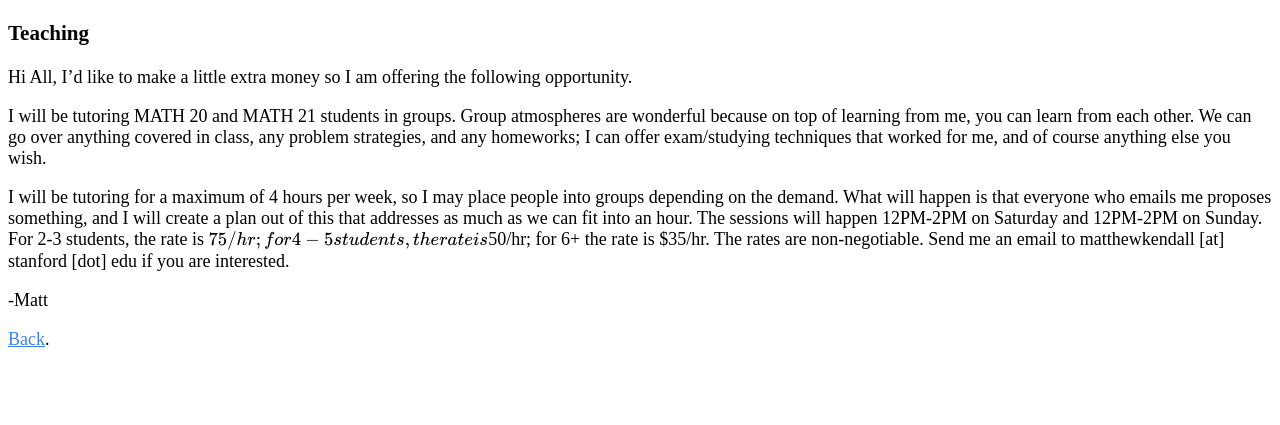
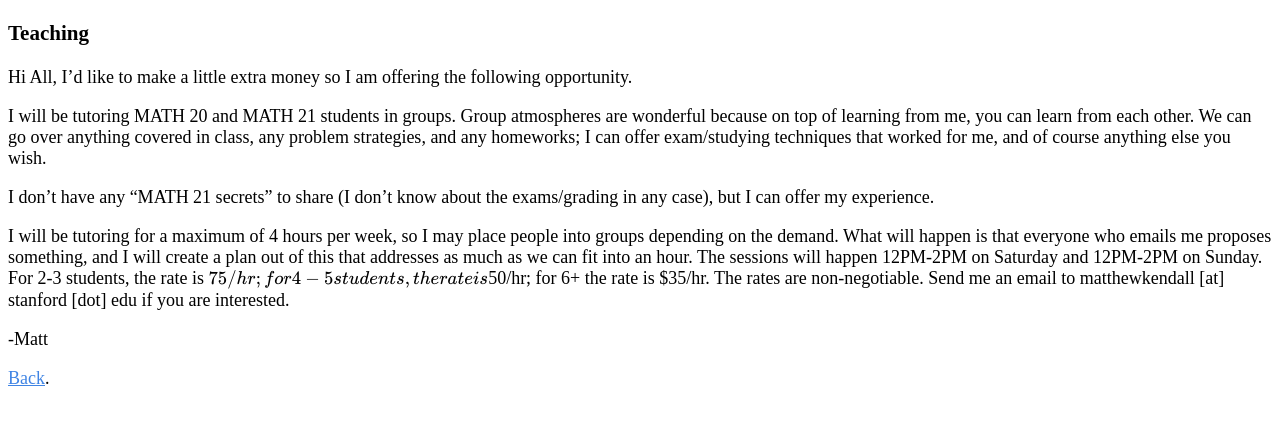
Before and after one commit to matthewkendall/matthewkendall.github.io, a Jekyll site: the page built from tutoring.md, in a window 1280 px wide. Shown: the top 425 px of the page. Built offline with Jekyll 4.4.1, drawn with Linux system fonts in a browser that asks for light colours; our own code applies the rules of GitHub Pages for plain Markdown files; formulas are drawn with MathJax 3.

Commit message:
Update tutoring.md

```diff
--- a/tutoring.md
+++ b/tutoring.md
@@ -4,6 +4,8 @@ Hi All, I’d like to make a little extra money so I am offering the following o
 
 I will be tutoring MATH 20 and MATH 21 students in groups. Group atmospheres are wonderful because on top of learning from me, you can learn from each other. We can go over anything covered in class, any problem strategies, and any homeworks; I can offer exam/studying techniques that worked for me, and of course anything else you wish.
 
+I don't have any "MATH 21 secrets" to share (I don't know about the exams/grading in any case), but I can offer my experience.
+
 I will be tutoring for a maximum of 4 hours per week, so I may place people into groups depending on the demand. What will happen is that everyone who emails me proposes something, and I will create a plan out of this that addresses as much as we can fit into an hour. The sessions will happen 12PM-2PM on Saturday and 12PM-2PM on Sunday. For 2-3 students, the rate is $75/hr; for 4-5 students, the rate is $50/hr; for 6+ the rate is $35/hr. The rates are non-negotiable. Send me an email to matthewkendall [at] stanford [dot] edu if you are interested.
 
 -Matt
```
